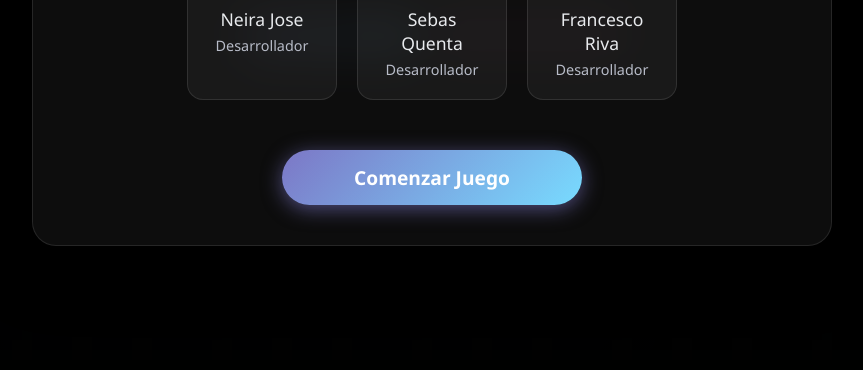
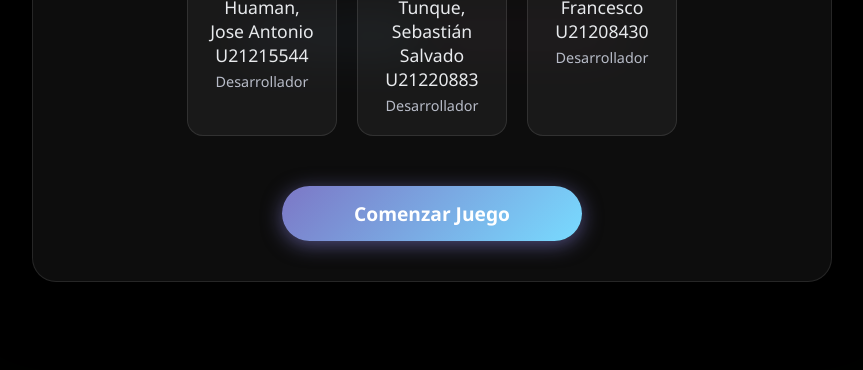
Before and after one commit to Jash123-abc/-Qui-n-Habla-, a plain HTML site: page index.html in a window 1280 px wide. Shown: the part 430-800 px from the top of the page, without its empty margins (208-1071 px from the left). Drawn offline with Linux system fonts and the light colour scheme.

Commit message:
Update index.html

```diff
--- a/index.html
+++ b/index.html
@@ -852,7 +852,7 @@
     </style>
 </head>
 <body>
-    <!-- Pantalla de inicio con integrantes -->
+     <!-- Pantalla de inicio con integrantes -->
     <div class="start-screen" id="startScreen">
         <div class="start-content">
             <h1 class="start-title">Juego de Género por Voz</h1>
@@ -861,17 +861,17 @@
             <div class="team-members">
                 <div class="member">
                     <div class="member-img">👤</div>
-                    <div class="member-name">Neira Jose</div>
+                    <div class="member-name">Neira Huaman, Jose Antonio  U21215544</div>
                     <div class="member-role">Desarrollador</div>
                 </div>
                 <div class="member">
                     <div class="member-img">👤</div>
-                    <div class="member-name">Sebas Quenta</div>
+                    <div class="member-name">Quenta Tunque, Sebastián Salvado U21220883</div>
                     <div class="member-role">Desarrollador</div>
                 </div>
                 <div class="member">
                     <div class="member-img">👤</div>
-                    <div class="member-name">Francesco Riva</div>
+                    <div class="member-name">Riva Reyes, Francesco	U21208430 </div>
                     <div class="member-role">Desarrollador</div>
                 </div>
             </div>
```
